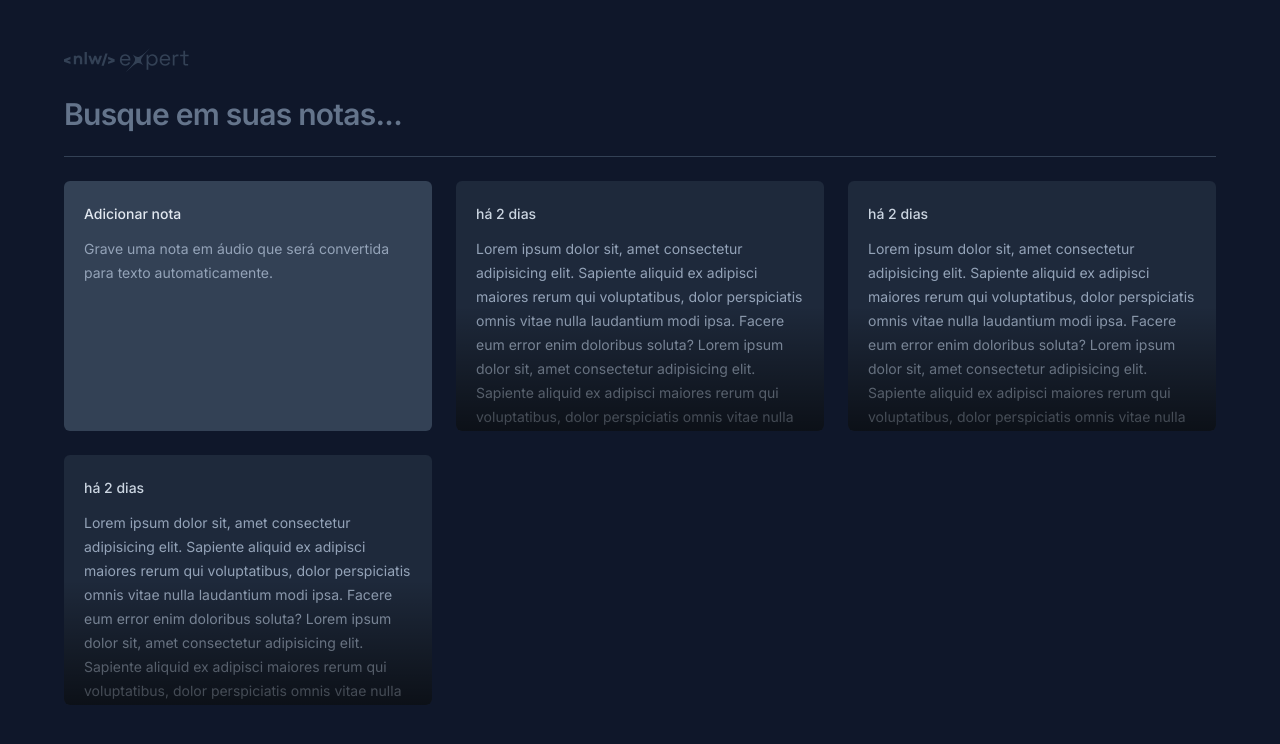
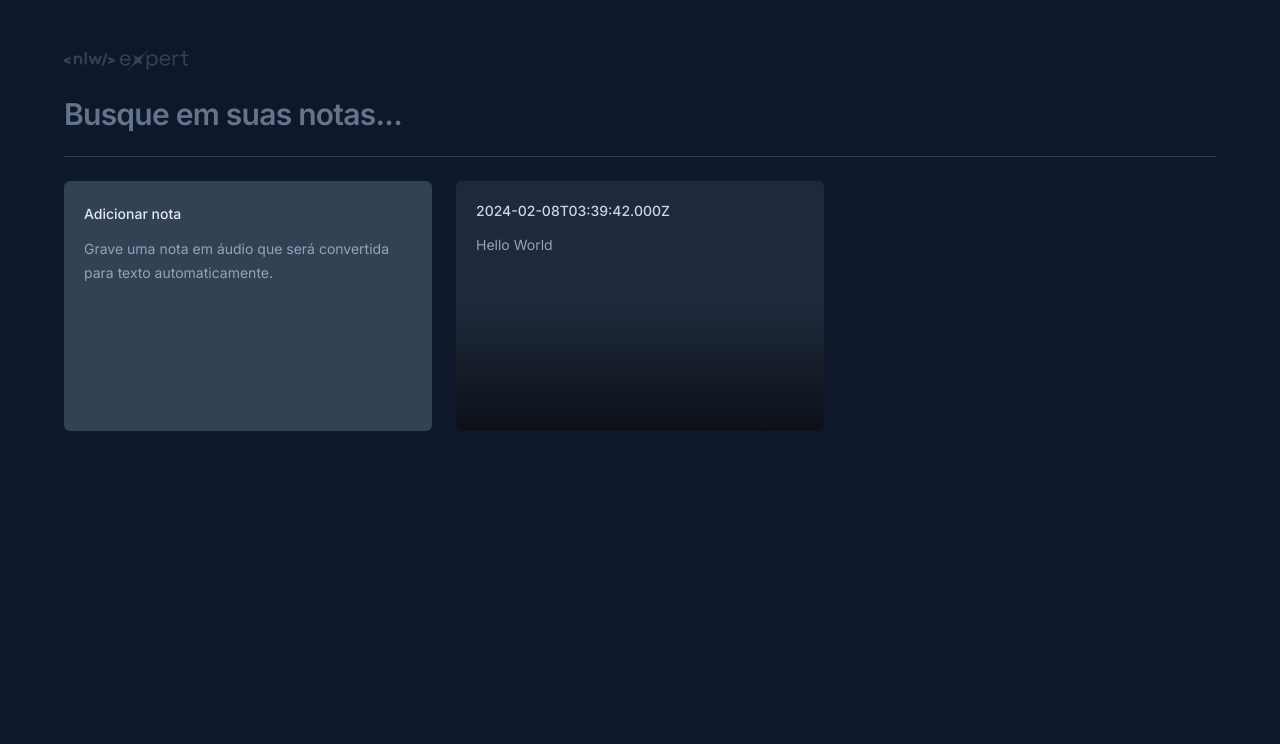
Before and after one commit to Arthur-Valadao/nlw-expert-notes, a React (Vite) app: page / in a window 1280 px wide. Shown: the top 744 px of the page. Built offline with nearby package versions, Linux system fonts and the light colour scheme.

Commit message:
feat: inserting modal in cards

```diff
--- a/package.json
+++ b/package.json
@@ -9,6 +9,8 @@
     "preview": "vite preview"
   },
   "dependencies": {
+    "@radix-ui/react-dialog": "^1.0.5",
+    "date-fns": "^3.3.1",
     "react": "^18.2.0",
     "react-dom": "^18.2.0"
   },
--- a/src/app.tsx
+++ b/src/app.tsx
@@ -1,6 +1,11 @@
 import logo from './assets/logo-nlw-expert.svg'
 import { NewNoteCard } from './components/new-note-card'
 import { NoteCard } from './components/note-card'
+
+const note = {
+  date: new Date(),
+  content: 'Hello World'
+}
 
 export function App() {
   return (
@@ -19,10 +24,7 @@
 
       <div className="grid grid-cols-3 auto-rows-[250px] gap-6">
         <NewNoteCard />
-
-        <NoteCard />
-        <NoteCard />
-        <NoteCard />
+        <NoteCard note={note} />
 
       </div>
     </div>
--- a/src/components/note-card.tsx
+++ b/src/components/note-card.tsx
@@ -1,18 +1,47 @@
-export function NoteCard() {
+import * as Dialog from '@radix-ui/react-dialog'
+import { formatDistanceToNow } from 'date-fns'
+import { ptBR } from 'date-fns/locale'
+
+interface NoteCardProps {
+  note: {
+    date: Date;
+    content: string;
+  }
+}
+
+export function NoteCard({ note }: NoteCardProps) {
   return (
-    <button
-      className="rounded-md text-left bg-slate-800 p-5 space-y-3 overflow-hidden relative outline-none hover:ring-2 hover:ring-slate-600 focus-visible:ring-2 focus-visible:ring-lime-400">
+    <Dialog.Root>
+
+      <Dialog.Trigger
+        className="rounded-md text-left flex flex-col bg-slate-800 p-5 gap-3 overflow-hidden relative outline-none hover:ring-2 hover:ring-slate-600 focus-visible:ring-2 focus-visible:ring-lime-400">
         <span className="text-sm font-medium text-slate-300"
         >
-        há 2 dias
+          {note.date.toISOString()}
         </span>
         <p className='text-sm leading-6 text-slate-400'
         >
-        Lorem ipsum dolor sit, amet consectetur adipisicing elit. Sapiente aliquid ex adipisci maiores rerum qui voluptatibus, dolor perspiciatis omnis vitae nulla laudantium modi ipsa. Facere eum error enim doloribus soluta?
-        Lorem ipsum dolor sit, amet consectetur adipisicing elit. Sapiente aliquid ex adipisci maiores rerum qui voluptatibus, dolor perspiciatis omnis vitae nulla laudantium modi ipsa. Facere eum error enim doloribus soluta?
+          {note.content}
         </p>
 
         <div className="absolute bottom-0 left-0 right-0 h-1/2 bg-gradient-to-t from-black/60  to-black/0 pointer-events-none" />
-    </button>
+      </Dialog.Trigger>
+      <Dialog.Portal>
+        <Dialog.Overlay className='inset-0 fixed bg-black/50' />
+        <Dialog.Content className='fixed left-1/2 top-1/2 -translate-x-1/2 -translate-y-1/2 max-w-[640px] w-full h-[60vh] bg-slate-700 rounded-md flex flex-col outline-none'
+        >
+          <div className='flex flex-1  flex-col gap-3 p-5'>
+            <span className="text-sm font-medium text-slate-300"
+            >
+              {formatDistanceToNow(note.date, { locale: ptBR, addSuffix: true })}
+            </span>
+            <p className='text-sm leading-6 text-slate-400'
+            >
+              {note.content}
+            </p>
+          </div>
+        </Dialog.Content>
+      </Dialog.Portal>
+    </Dialog.Root>
   )
 }
```
Also changed, not shown: 1 other file (tests, documents, lock files or other folders). Lines whose indentation alone changed are shown as unchanged.
